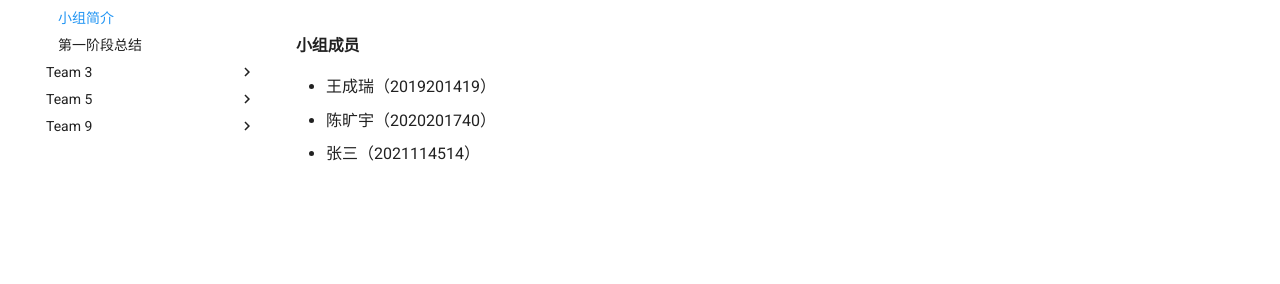
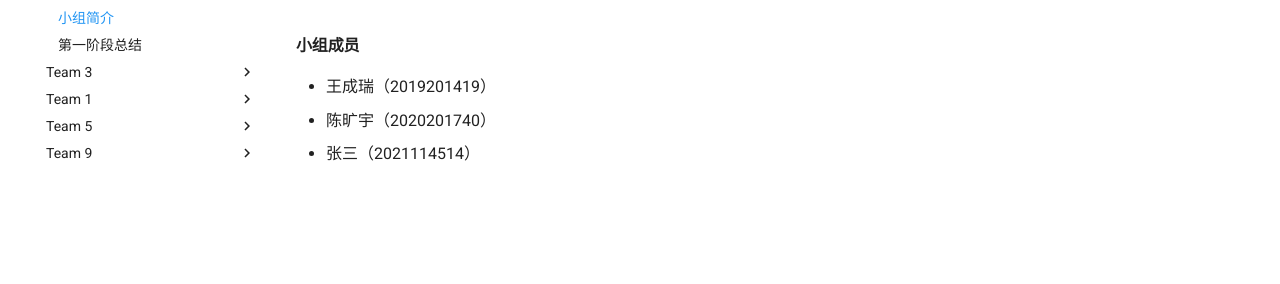
Before and after one commit to MegaOwIer/ChineseCheckers, an MkDocs documentation site: the page built from docs/submission/Team0/index.md, in a window 1280 px wide. Shown: the part 195-479 px from the top of the page. Built offline with MkDocs 1.6.1 and Material for MkDocs 9.7.7, drawn with Linux system fonts in a browser that asks for light colours; comment, search, counter and statistics services are not loaded.

Commit message:
git push

```diff
--- a/mkdocs.yml
+++ b/mkdocs.yml
@@ -20,6 +20,8 @@ nav:
       - 第一阶段总结: submission/Team0/stage1/report.md
     - Team 3:
       - 小组简介: submission/Team3/task0.md
+    - Team 1:
+      - 小组简介: submission/Team1/index.md
     - Team 5:
       - 小组简介: submission/Team5/index.md
     - Team 9:
```
